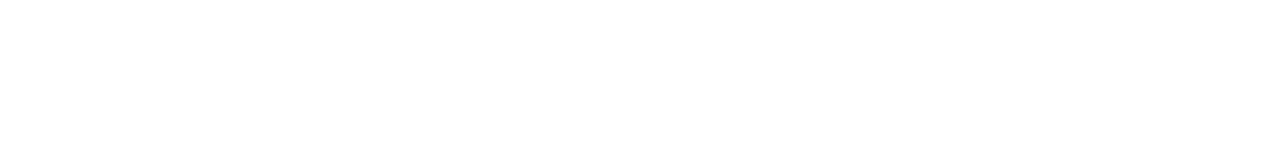
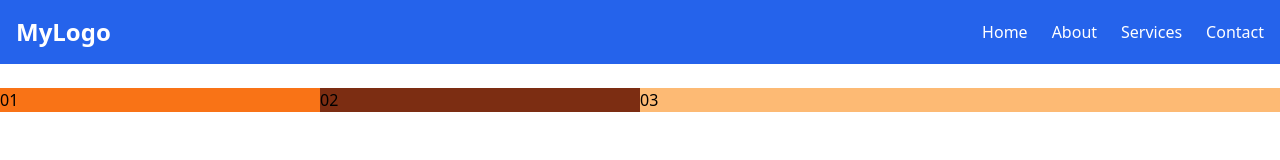
Before and after one commit to sanjida-hub123/Grit-and-Flex, a plain HTML site: page index.html in a window 1280 px wide. Drawn offline with nearby package versions, Linux system fonts and the light colour scheme.

Commit message:
first commit

```diff
--- a/index.html
+++ b/index.html
@@ -8,6 +8,52 @@
 
 </head>
 <body>
+    <nav class="bg-blue-600 text-white">
+        <div class="container mx-auto flex justify-between items-center p-4">
+          <!-- Logo -->
+          <a href="#" class="text-2xl font-bold">MyLogo</a>
 
+          <!-- Navbar Links -->
+          <div class="hidden md:flex space-x-6">
+            <a href="#home" class="hover:text-gray-200">Home</a>
+            <a href="#about" class="hover:text-gray-200">About</a>
+            <a href="#services" class="hover:text-gray-200">Services</a>
+            <a href="#contact" class="hover:text-gray-200">Contact</a>
+          </div>
+
+          <!-- Hamburger Menu -->
+          <div class="md:hidden">
+            <button id="menu-button" class="focus:outline-none">
+              <svg xmlns="http://www.w3.org/2000/svg" class="h-6 w-6" fill="none" viewBox="0 0 24 24" stroke="currentColor">
+                <path stroke-linecap="round" stroke-linejoin="round" stroke-width="2" d="M4 6h16M4 12h16m-7 6h7" />
+              </svg>
+            </button>
+          </div>
+        </div>
+
+        <!-- Mobile Menu -->
+        <div id="mobile-menu" class="hidden md:hidden bg-blue-700 p-4">
+          <a href="#home" class="block py-2 hover:text-gray-200">Home</a>
+          <a href="#about" class="block py-2 hover:text-gray-200">About</a>
+          <a href="#services" class="block py-2 hover:text-gray-200">Services</a>
+          <a href="#contact" class="block py-2 hover:text-gray-200">Contact</a>
+        </div>
+      </nav>
+
+      <script>
+        // JavaScript to toggle the mobile menu
+        const menuButton = document.getElementById('menu-button');
+        const mobileMenu = document.getElementById('mobile-menu');
+
+        menuButton.addEventListener('click', () => {
+          mobileMenu.classList.toggle('hidden');
+        });
+      </script>
+      <br>
+    <div class="flex flex-row">
+        <div class="basis-1/4 bg-orange-500">01</div>
+        <div class="basis-1/4 bg-orange-900">02</div>
+        <div class="basis-1/2 bg-orange-300	">03</div>
+      </div>
 </body>
 </html>
```
